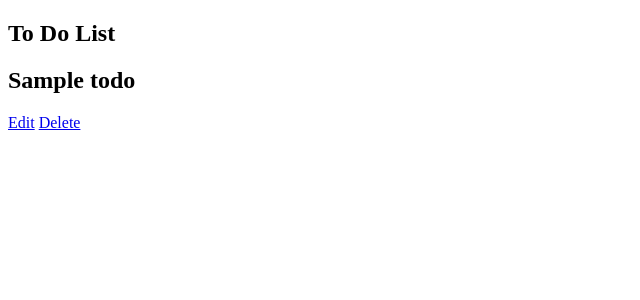
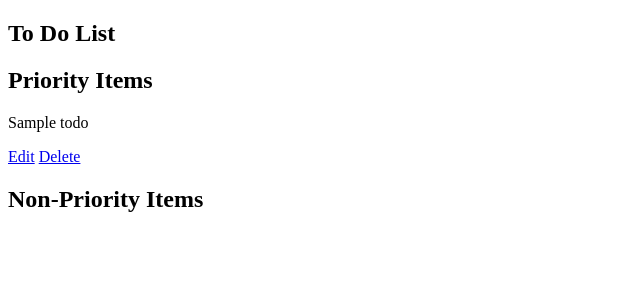
Before and after one commit to christinew2/igotthis, a Django app: page /todos/ in a window 1280 px wide. Shown: the part 114-414 px from the top of the page, without its empty margins (0-640 px from the left). Run offline with Django 3.2, Linux system fonts and the light colour scheme; a user stored in the database is signed in; tables that the repository leaves empty hold one stand-in row (values such as "Sample post").

Commit message:
create conditional rendering for priority and non priority tasks

```diff
--- a/main_app/models.py
+++ b/main_app/models.py
@@ -14,4 +14,4 @@ class Todo(models.Model):
         return self.name
 
     # def get_absolute_url(self):
-    #     return reverse("todos_detail", kwargs={"todo_id": self.id})
+        # return reverse("todos_detail", kwargs={"todo_id": self.id})
--- a/main_app/templates/todos/index.html
+++ b/main_app/templates/todos/index.html
@@ -13,13 +13,27 @@
 </section>
 
 <section class="card-container">
+    <h2>Priority Items</h2>
     {% for todo in todos %}
-        <h2>{{todo.name}}</h2>
-        <div class='todo-actions'>
-            <a href="{% url 'todos_update' todo.id %}">Edit</a>
-            <a href="{% url 'todos_delete' todo.id %}">Delete</a>
-        </div>
+        {% if todo.is_priority == True %}
+            <p>{{todo.name}}</p>
+            <div class='todo-actions'>
+                <a href="{% url 'todos_update' todo.id %}">Edit</a>
+                <a href="{% url 'todos_delete' todo.id %}">Delete</a>
+            </div>
+        {% endif %}
     {% endfor %}
+    <h2>Non-Priority Items</h2>
+    {% for todo in todos %}
+        {% if todo.is_priority == False %}
+            <p>{{todo.name}}</p>
+            <div class='todo-actions'>
+                <a href="{% url 'todos_update' todo.id %}">Edit</a>
+                <a href="{% url 'todos_delete' todo.id %}">Delete</a>
+            </div>
+        {% endif %}
+    {% endfor %}
+
 </section>
 
 {% endblock  %}
--- a/main_app/views.py
+++ b/main_app/views.py
@@ -34,10 +34,12 @@ def signup(request):
 class TodoCreate(LoginRequiredMixin, CreateView):
   model = Todo
   fields = ['name', 'details', 'is_priority', 'is_completed']
+  success_url = '/todos/'
 
   def form_valid(self, form):
     form.instance.user = self.request.user
     return super().form_valid(form)
+
 
 class TodoUpdate(LoginRequiredMixin, UpdateView):
   model = Todo
```
